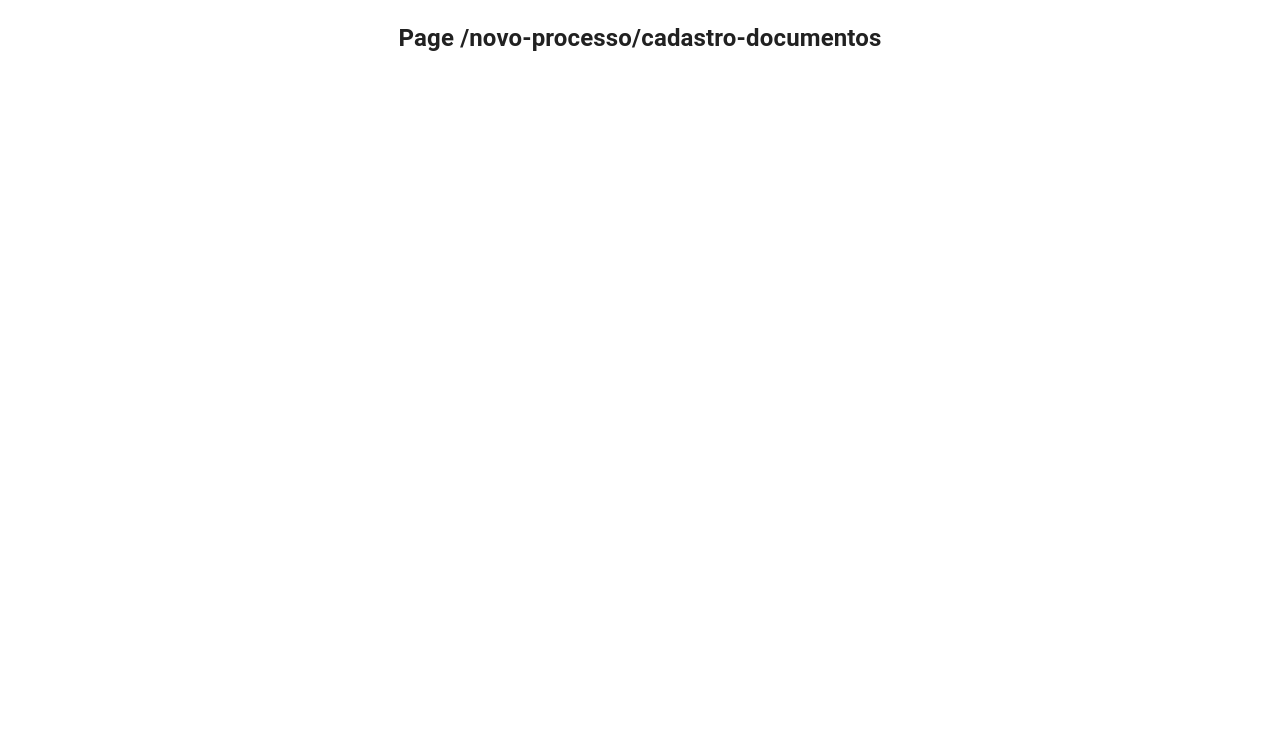
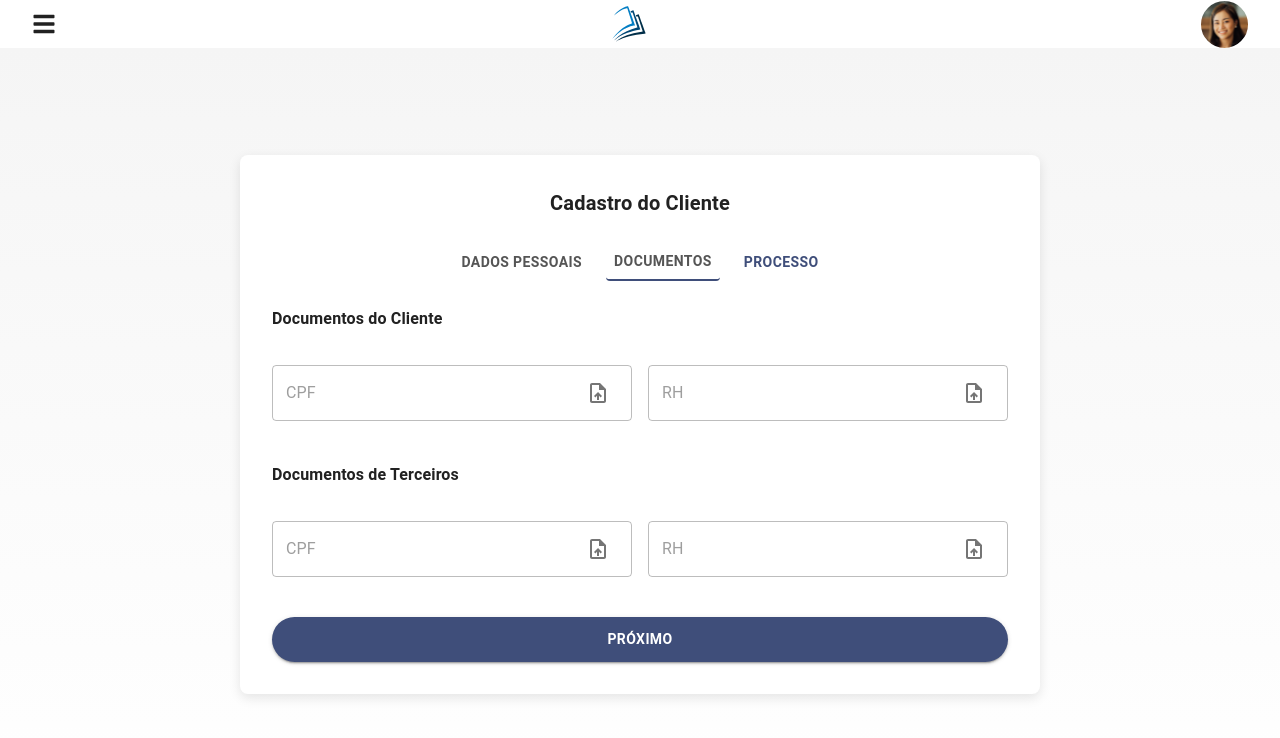
Before and after one commit to Cauasebastian/procesy-front-end, a React (Vite) app: page /cadastro-documentos in a window 1280 px wide. Shown: the top 738 px of the page. Built offline with nearby package versions, Linux system fonts and the light colour scheme.

Commit message:
Feat: Feito a issue Numero 4 e adicionado a navegaçao entre as telas de cadastro de documento,processo e cliente

```diff
--- a/src/pages/NovoProcesso/CadastroCliente/CadastroClientes.jsx
+++ b/src/pages/NovoProcesso/CadastroCliente/CadastroClientes.jsx
@@ -1,4 +1,4 @@
-import React from 'react';
+import React, { useState } from 'react';
 import {
   Box,
   Typography,
@@ -6,42 +6,118 @@ import {
   Button,
   MenuItem,
   Grid,
+  IconButton,
 } from '@mui/material';
 import PersonOutlineIcon from '@mui/icons-material/PersonOutline';
 import PhoneOutlinedIcon from '@mui/icons-material/PhoneOutlined';
 import EmailOutlinedIcon from '@mui/icons-material/EmailOutlined';
 import HomeOutlinedIcon from '@mui/icons-material/HomeOutlined';
+import UploadFileOutlinedIcon from '@mui/icons-material/UploadFileOutlined';
+import { Header } from '../../../components/Header';
+import { useNavigate } from 'react-router-dom';
 
 function CadastroClientes() {
+  const [clienteInfo, setClienteInfo] = useState({
+    nome: '',
+    genero: '',
+    estadoCivil: '',
+    cpf: '',
+    cnpj: '',
+    telefone: '',
+    email: '',
+  });
+
+  const [clienteDocs, setClienteDocs] = useState({
+    cpf: null,
+    rh: null,
+  });
+
+  const navigate = useNavigate();
+
+  const handleInputChange = (e) => {
+    const { name, value } = e.target;
+    setClienteInfo((prev) => ({
+      ...prev,
+      [name]: value,
+    }));
+  };
+
+  const handleFileUpload = (e, docType) => {
+    const file = e.target.files[0];
+    setClienteDocs((prevDocs) => ({
+      ...prevDocs,
+      [docType]: file ? file.name : null,
+    }));
+  };
+
   return (
+    <>
+      <Header />
       <Box
       sx={{
         display: 'flex',
         justifyContent: 'center',
         alignItems: 'center',
         width: '100vw',
-        height: '100vh',
-        background: 'linear-gradient(to bottom, #e9f0f8, #f8fbfe)',
+        height: '900vh',
+        background: 'linear-gradient(to bottom, #f5f5f5, #ffffff)',
         padding: 2,
       }}
     >
       <Box
         sx={{
-          width: '90%', // Ajuste para responsividade
-          maxWidth: '700px', // Limite para telas maiores
+          width: '90%',
+          maxWidth: '800px',
           backgroundColor: '#fff',
           padding: 4,
           borderRadius: 2,
           boxShadow: '0px 4px 12px rgba(0, 0, 0, 0.1)',
         }}
       >
+          {/* Header */}
           <Typography variant="h5" sx={{ fontWeight: 'bold', mb: 2, textAlign: 'center' }}>
             Cadastro do Cliente
           </Typography>
+
+          {/* Abas de Navegação */}
+          <Box sx={{ display: 'flex', gap: 2, mb: 3, justifyContent: 'center' }}>
+            <Button
+              variant="text"
+              sx={{ fontWeight: 'bold', color: '#3F4E7A', borderBottom: '2px solid #3F4E7A' }}
+              onClick={() => {
+                navigate("/cadastro-clientes");
+              }}
+            >
+              Dados Pessoais
+            </Button>
+            <Button
+              variant="text"
+              sx={{ fontWeight: 'bold', color: '#555' }}
+              onClick={() => {
+                navigate("/cadastro-documentos");
+              }}
+            >
+              Documentos
+            </Button>
+            <Button
+              variant="text"
+              sx={{ fontWeight: 'bold', color: '#555' }}
+              onClick={() => {
+                navigate("/cadastro-processos");
+              }}
+            >
+              Processo
+            </Button>
+          </Box>
+
+          {/* Formulário de Dados Pessoais */}
           <Box component="form" sx={{ mt: 2 }}>
             <TextField
               fullWidth
               label="Nome Completo"
+              name="nome"
+              value={clienteInfo.nome}
+              onChange={handleInputChange}
               margin="normal"
               placeholder="Ex.: João Neto da Silva Pereira"
               InputProps={{
@@ -55,6 +131,9 @@ function CadastroClientes() {
                 <TextField
                   fullWidth
                   label="Gênero"
+                  name="genero"
+                  value={clienteInfo.genero}
+                  onChange={handleInputChange}
                   margin="normal"
                   select
                   defaultValue=""
@@ -73,6 +152,9 @@ function CadastroClientes() {
                 <TextField
                   fullWidth
                   label="Estado Civil"
+                  name="estadoCivil"
+                  value={clienteInfo.estadoCivil}
+                  onChange={handleInputChange}
                   margin="normal"
                   select
                   defaultValue=""
@@ -91,6 +173,9 @@ function CadastroClientes() {
             <TextField
               fullWidth
               label="CPF"
+              name="cpf"
+              value={clienteInfo.cpf}
+              onChange={handleInputChange}
               margin="normal"
               placeholder="123.456.789-10"
               InputProps={{
@@ -102,6 +187,9 @@ function CadastroClientes() {
             <TextField
               fullWidth
               label="CNPJ"
+              name="cnpj"
+              value={clienteInfo.cnpj}
+              onChange={handleInputChange}
               margin="normal"
               placeholder="00.000.000/0000-00"
               InputProps={{
@@ -113,6 +201,9 @@ function CadastroClientes() {
             <TextField
               fullWidth
               label="Telefone"
+              name="telefone"
+              value={clienteInfo.telefone}
+              onChange={handleInputChange}
               margin="normal"
               placeholder="(81) 98762-2928"
               InputProps={{
@@ -124,6 +215,9 @@ function CadastroClientes() {
             <TextField
               fullWidth
               label="E-mail"
+              name="email"
+              value={clienteInfo.email}
+              onChange={handleInputChange}
               margin="normal"
               placeholder="joao.01@gmail.com"
               InputProps={{
@@ -132,14 +226,21 @@ function CadastroClientes() {
                 ),
               }}
             />
+            {/* Botão Final */}
             <Button
               fullWidth
               variant="contained"
               sx={{
-              mt: 3,
+                mt: 4,
                 backgroundColor: '#3F4E7A',
                 ':hover': { backgroundColor: '#2F3C5E' },
                 fontWeight: 'bold',
+                borderRadius: 8,
+                padding: '10px',
+              }}
+              onClick={() => {
+                // Implementar a lógica de submissão ou navegação
+                navigate("/cadastro-documentos");
               }}
             >
               Próximo
@@ -147,6 +248,7 @@ function CadastroClientes() {
           </Box>
         </Box>
       </Box>
+    </>
   );
 }
 
--- a/src/pages/NovoProcesso/CadastroDocumentos/CadastroDocumentos.jsx
+++ b/src/pages/NovoProcesso/CadastroDocumentos/CadastroDocumentos.jsx
@@ -1,5 +1,180 @@
-export default function CadastroDocumentos(){
-    return(
-        <h2>Page /novo-processo/cadastro-documentos</h2>
-    )
+import React, { useState } from 'react';
+import {
+  Box,
+  Typography,
+  TextField,
+  Button,
+  MenuItem,
+  Grid,
+  IconButton,
+} from '@mui/material';
+import UploadFileOutlinedIcon from '@mui/icons-material/UploadFileOutlined';
+import {Header} from '../../../components/Header';
+import { useNavigate } from 'react-router-dom';
+
+
+
+
+function CadastroDocumentos() {
+    const [clienteDocs, setClienteDocs] = useState({
+      cpf: null,
+      rh: null,
+    });
+    const [terceirosDocs, setTerceirosDocs] = useState({
+      cpf: null,
+      rh: null,
+    });
+
+    const navigate = useNavigate();
+
+function handleProcessoClick() {
+    navigate("/novo-processo");
+    }
+
+
+
+
+  return (
+    <>
+    <Header />
+    <Box
+      sx={{
+        display: 'flex',
+        justifyContent: 'center',
+        alignItems: 'center',
+        width: '100vw',
+        height: '900vh',
+        background: 'linear-gradient(to bottom, #f5f5f5, #ffffff)',
+        padding: 2,
+      }}
+    >
+      <Box
+        sx={{
+          width: '90%',
+          maxWidth: '800px',
+          backgroundColor: '#fff',
+          padding: 4,
+          borderRadius: 2,
+          boxShadow: '0px 4px 12px rgba(0, 0, 0, 0.1)',
+        }}
+      >
+        {/* Header */}
+        <Typography variant="h6" sx={{ fontWeight: 'bold', mb: 3, textAlign: 'center' }}>
+          Cadastro do Cliente
+        </Typography>
+
+        {/* Abas - Simulação */}
+        <Box sx={{ display: 'flex', gap: 2, mb: 3, justifyContent: 'center' }}>
+          <Button variant="text" sx={{ fontWeight: 'bold', color: '#555' }}
+          onClick={() => {
+            navigate("/cadastro-clientes")
+          }}
+          >
+            Dados Pessoais
+          </Button>
+          <Button variant="text" sx={{ fontWeight: 'bold', color: '#555',  borderBottom: '2px solid #3F4E7A' }}>
+            Documentos
+          </Button>
+          <Button variant="text" sx={{ fontWeight: 'bold', color: '#3F4E7A'}}
+          onClick={() => {
+                navigate("/cadastro-processos")
+              }}
+              >
+            Processo
+          </Button>
+        </Box>
+
+        {/* Dados do Processo */}
+        <Typography variant="subtitle1" sx={{ mb: 2, fontWeight: 'bold' }}>
+          Documentos do Cliente
+        </Typography>
+        <Grid container spacing={2}>
+          {["cpf", "rh"].map((doc, index) => (
+            <Grid item xs={12} sm={6} key={index}>
+              <TextField
+                fullWidth
+                label={doc.toUpperCase()}
+                value={clienteDocs[doc] || ""}
+                InputProps={{
+                  endAdornment: (
+                    <IconButton component="label">
+                      <UploadFileOutlinedIcon />
+                      <input
+                        type="file"
+                        hidden
+                        onChange={(e) =>
+                          handleFileUpload(e, doc, setClienteDocs, clienteDocs)
+                        }
+                      />
+                    </IconButton>
+                  ),
+                }}
+                placeholder="Selecione um arquivo..."
+                disabled
+                margin="normal"
+              />
+            </Grid>
+          ))}
+        </Grid>
+
+        {/* Documentos de Terceiros */}
+        <Typography
+          variant="subtitle1"
+          sx={{ fontWeight: "bold", mt: 4, mb: 2 }}
+        >
+          Documentos de Terceiros
+        </Typography>
+        <Grid container spacing={2}>
+          {["cpf", "rh"].map((doc, index) => (
+            <Grid item xs={12} sm={6} key={index}>
+              <TextField
+                fullWidth
+                label={doc.toUpperCase()}
+                value={terceirosDocs[doc] || ""}
+                InputProps={{
+                  endAdornment: (
+                    <IconButton component="label">
+                      <UploadFileOutlinedIcon />
+                      <input
+                        type="file"
+                        hidden
+                        onChange={(e) =>
+                          handleFileUpload(e, doc, setTerceirosDocs, terceirosDocs)
+                        }
+                      />
+                    </IconButton>
+                  ),
+                }}
+                placeholder="Carregar documento..."
+                disabled
+                margin="normal"
+              />
+            </Grid>
+          ))}
+        </Grid>
+
+        {/* Botão Final */}
+        <Button
+          fullWidth
+          variant="contained"
+          sx={{
+            mt: 4,
+            backgroundColor: "#3F4E7A",
+            ":hover": { backgroundColor: "#2F3C5E" },
+            fontWeight: "bold",
+            borderRadius: 8,
+            padding: "10px",
+          }}
+          onClick={() => {
+            navigate("/cadastro-processos")
+          }}
+        >
+          Próximo
+        </Button>
+      </Box>
+    </Box>
+    </>
+  );
 }
+
+export default CadastroDocumentos;
--- a/src/pages/NovoProcesso/CadastroProcessos/CadastroProcessos.jsx
+++ b/src/pages/NovoProcesso/CadastroProcessos/CadastroProcessos.jsx
@@ -9,6 +9,8 @@ import {
   IconButton,
 } from '@mui/material';
 import UploadFileOutlinedIcon from '@mui/icons-material/UploadFileOutlined';
+import {Header} from '../../../components/Header';
+import { useNavigate } from 'react-router-dom';
 
 function CadastroProcessos() {
   const [uploadedFiles, setUploadedFiles] = useState({
@@ -17,6 +19,7 @@ function CadastroProcessos() {
     peticao: null,
     documentos: null,
   });
+  const navigate = useNavigate();
 
   const handleFileUpload = (e, docType) => {
     const file = e.target.files[0];
@@ -27,13 +30,15 @@ function CadastroProcessos() {
   };
 
   return (
+    <>
+    <Header />
     <Box
       sx={{
         display: 'flex',
         justifyContent: 'center',
         alignItems: 'center',
         width: '100vw',
-        height: '100vh',
+        height: '900vh',
         background: 'linear-gradient(to bottom, #f5f5f5, #ffffff)',
         padding: 2,
       }}
@@ -55,10 +60,18 @@ function CadastroProcessos() {
 
         {/* Abas - Simulação */}
         <Box sx={{ display: 'flex', gap: 2, mb: 3, justifyContent: 'center' }}>
-          <Button variant="text" sx={{ fontWeight: 'bold', color: '#555' }}>
+          <Button variant="text" sx={{ fontWeight: 'bold', color: '#555' }}
+          onClick={() => {
+            navigate("/cadastro-clientes")
+          }}
+          >
             Dados Pessoais
           </Button>
-          <Button variant="text" sx={{ fontWeight: 'bold', color: '#555' }}>
+          <Button variant="text" sx={{ fontWeight: 'bold', color: '#555' }}
+          onClick={() => {
+            navigate("/cadastro-documentos")
+          }}
+          >
             Documentos
           </Button>
           <Button variant="text" sx={{ fontWeight: 'bold', color: '#3F4E7A', borderBottom: '2px solid #3F4E7A' }}>
@@ -203,6 +216,7 @@ function CadastroProcessos() {
         </Button>
       </Box>
     </Box>
+    </>
   );
 }
 
--- a/src/pages/NovoProcesso/NovoProcesso.jsx
+++ b/src/pages/NovoProcesso/NovoProcesso.jsx
@@ -192,6 +192,9 @@ function NovoProcesso() {
               padding: "10px",
               marginTop: "16px", // Distância do botão ao conteúdo acima
             }}
+            onClick={() => {
+              navigate("/cadastro-clientes")
+            }}
           >
             Próximo
           </Button>
```
Lines whose indentation alone changed are shown as unchanged.
